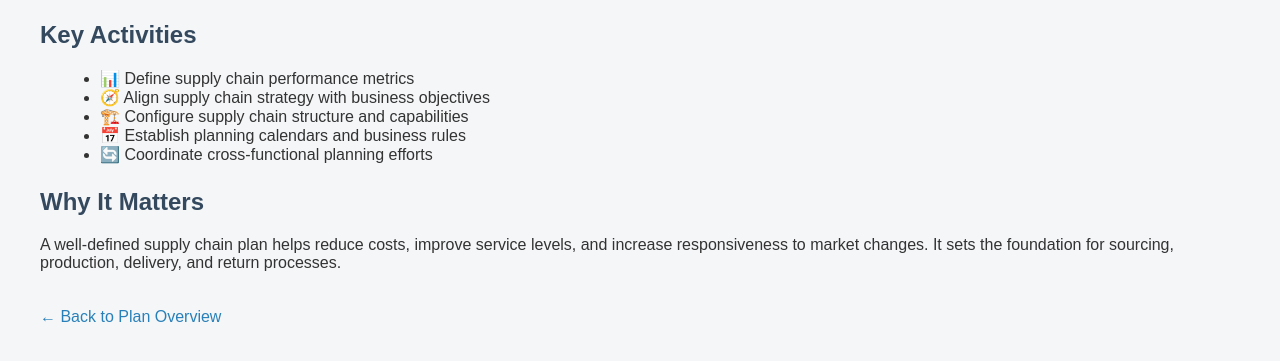
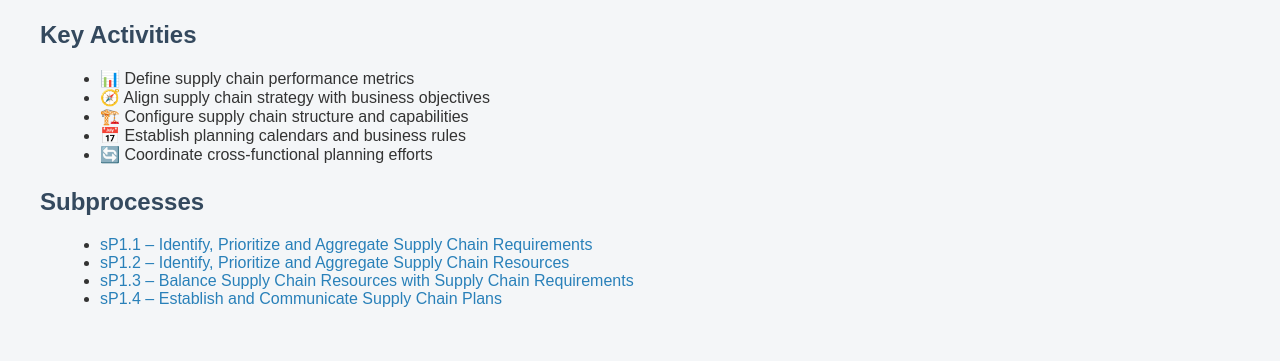
Before and after one commit to lovrocvitas2020/MyWebsiteTest1, a plain HTML site: page sP1.html in a window 1280 px wide. Shown: the part 137-498 px from the top of the page. Drawn offline with Linux system fonts and the light colour scheme.

Commit message:
Update sP1.html

```diff
--- a/sP1.html
+++ b/sP1.html
@@ -28,9 +28,8 @@
     a:hover {
       text-decoration: underline;
     }
-    .back-link {
+    .subprocess-list {
       margin-top: 20px;
-      display: inline-block;
     }
   </style>
 </head>
@@ -53,13 +52,13 @@
     <li>🔄 Coordinate cross-functional planning efforts</li>
   </ul>
 
-  <h2>Why It Matters</h2>
-  <p>
-    A well-defined supply chain plan helps reduce costs, improve service levels, and increase responsiveness to market changes.
-    It sets the foundation for sourcing, production, delivery, and return processes.
-  </p>
-
-  <a class="back-link" href="plan.html">← Back to Plan Overview</a>
+  <h2>Subprocesses</h2>
+  <ul class="subprocess-list">
+    <li><a href="sP1.1.html">sP1.1 – Identify, Prioritize and Aggregate Supply Chain Requirements</a></li>
+    <li><a href="sP1.2.html">sP1.2 – Identify, Prioritize and Aggregate Supply Chain Resources</a></li>
+    <li><a href="sP1.3.html">sP1.3 – Balance Supply Chain Resources with Supply Chain Requirements</a></li>
+    <li><a href="sP1.4.html">sP1.4 – Establish and Communicate Supply Chain Plans</a></li>
+  </ul>
 
 </body>
 </html>
```
